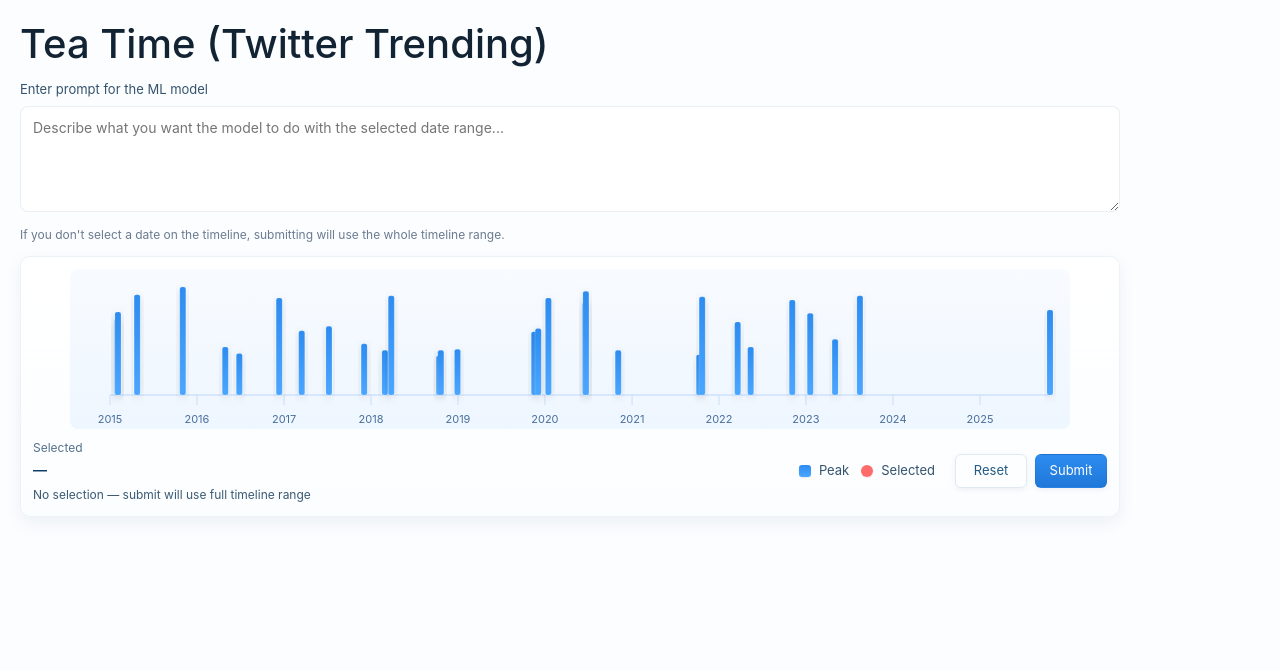
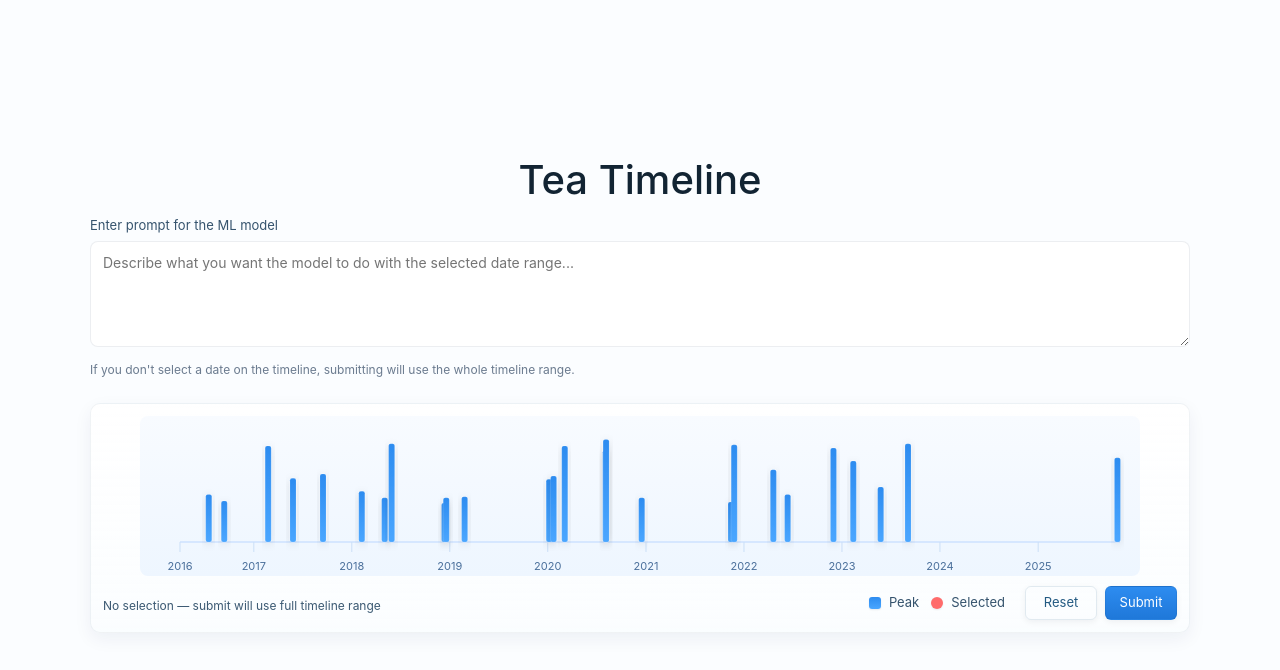
Before and after one commit to RyanDuong0/durhack-2025, a React (Vite) app in the folder frontend/: page / in a window 1280 px wide. Shown: the top 670 px of the page. Built offline with nearby package versions, Linux system fonts and the light colour scheme.

Commit message:
Changed timeline to only render from April 1st 2016

```diff
--- a/frontend/src/App.jsx
+++ b/frontend/src/App.jsx
@@ -12,45 +12,32 @@
     setResultMessage(null);
     setLoading(true);
 
-    // Example payload - adjust to your backend shape
-    const payload = {
-      prompt: promptText,
-      range: {
-        from: range.before.toISOString(),
-        to: range.after.toISOString(),
-      },
-    };
+    console.log("User prompt:", promptText);
+    setResultMessage({
+      type: "info",
+      text: `Prompt submitted: ${promptText || "(empty)"}`,
+      range: range ? { from: range.before.toLocaleString(), to: range.after.toLocaleString() } : null,
+    });
 
-    try {
-      const res = await fetch("/api/submit", {
-        method: "POST",
-        headers: {
-          "Content-Type": "application/json",
-        },
-        body: JSON.stringify(payload),
-      });
-
-      if (!res.ok) {
-        const text = await res.text();
-        throw new Error(`Server responded ${res.status}: ${text}`);
-      }
-
-      const data = await res.json();
-      setResultMessage({ type: "success", text: "Submitted successfully.", data });
-    } catch (err) {
-      console.error("Submit error:", err);
-      setResultMessage({ type: "error", text: err.message || "Submit failed." });
-    } finally {
-      setLoading(false);
-    }
+    setLoading(false);
   };
 
   return (
     <>
-      <div style={{ minHeight: "100vh", padding: "20px" }}>
-        <h1 style={{ marginBottom: 12 }}>Tea Time (Twitter Trending)</h1>
+      <div
+        style={{
+          minHeight: "100vh",
+          padding: "20px",
+          display: "flex",
+          flexDirection: "column",
+          alignItems: "center",
+          justifyContent: "center",
+          boxSizing: "border-box",
+        }}
+      >
+        <h1 style={{ marginBottom: 12 }}>Tea Timeline</h1>
 
-        <div style={{ marginBottom: 12, maxWidth: 1100 }}>
+        <div style={{ width: "100%", maxWidth: 1100, marginBottom: 12 }}>
           <label htmlFor="prompt" style={{ display: "block", marginBottom: 6, color: "#35536d", fontSize: 13 }}>
             Enter prompt for the ML model
           </label>
@@ -77,16 +64,18 @@
           </div>
         </div>
 
-        {/* Pass prompt and onSubmit handler down to Timeline */}
-        <Timeline trends={trends} startYear={2015} prompt={prompt} onSubmit={handleTimelineSubmit} />
+        {/* Pass startYear=2016 and startMonth=3 (April) explicitly so App cannot accidentally override it */}
+        <Timeline trends={trends} startYear={2016} startMonth={3} prompt={prompt} onSubmit={handleTimelineSubmit} />
 
-        <div style={{ maxWidth: 1100, marginTop: 12 }}>
+        <div style={{ width: "100%", maxWidth: 1100, marginTop: 12 }}>
           {loading && <div style={{ color: "#0f3b66" }}>Submitting...</div>}
           {resultMessage && (
             <div style={{ marginTop: 8, color: resultMessage.type === "error" ? "#b00020" : "#155e75" }}>
               {resultMessage.text}
-              {resultMessage.data && (
-                <pre style={{ marginTop: 8, whiteSpace: "pre-wrap", fontSize: 12 }}>{JSON.stringify(resultMessage.data, null, 2)}</pre>
+              {resultMessage.range && (
+                <div style={{ marginTop: 6, fontSize: 13, color: "#0f3b66" }}>
+                  Range used: {resultMessage.range.from} — {resultMessage.range.to}
+                </div>
               )}
             </div>
           )}
--- a/frontend/src/components/Timeline.jsx
+++ b/frontend/src/components/Timeline.jsx
@@ -1,7 +1,7 @@
 import React, { useState, useRef } from "react";
 import "../index.css";
 
-const Timeline = ({ trends, startYear = 2015, onSubmit, prompt = "" }) => {
+const Timeline = ({ trends, startYear = 2016, startMonth = 3, onSubmit, prompt = "" }) => {
   const [selectedDate, setSelectedDate] = useState(null);
   const [tooltip, setTooltip] = useState({ visible: false, x: 0, y: 0, content: "" });
   const [submittedRange, setSubmittedRange] = useState(null);
@@ -11,16 +11,30 @@
     return <div className="timeline-empty">No trend data available</div>;
   }
 
-  // timestamps and spans
-  const timestamps = trends.map((t) => t.date.getTime());
-  const trendsMin = Math.min(...timestamps);
-  const trendsMax = Math.max(...timestamps);
-  const forcedStart = new Date(startYear, 0, 1).getTime();
-  const minTimestamp = Math.min(trendsMin, forcedStart);
-  const maxTimestamp = trendsMax;
+  // Force timeline bounds: startYear/startMonth (default Apr 1, 2016) through now
+  const forcedStart = new Date(startYear, startMonth, 1).getTime(); // month is zero-indexed; 3 => April
+  const now = Date.now();
+  const minTimestamp = forcedStart;
+  const maxTimestamp = now;
   const timeSpan = Math.max(1, maxTimestamp - minTimestamp);
 
-  const maxScore = Math.max(...trends.map((t) => t.score)) || 1;
+  // Only render peaks that fall inside [forcedStart, now]
+  const filteredTrends = trends.filter((t) => {
+    const ts = t.date.getTime();
+    return ts >= minTimestamp && ts <= maxTimestamp;
+  });
+
+  // If no peaks in the forced range, show a helpful empty state
+  if (filteredTrends.length === 0) {
+    return (
+      <div className="timeline-empty">
+        No trend data available (after {new Date(minTimestamp).toLocaleDateString()})
+      </div>
+    );
+  }
+
+  // Compute max score from filtered trends for proper vertical scaling
+  const maxScore = Math.max(...filteredTrends.map((t) => t.score), 1);
 
   // SVG coordinate system
   const viewW = 1000;
@@ -33,47 +47,64 @@
     const ratio = (ts - minTimestamp) / timeSpan;
     return chartPadding.left + Math.max(0, Math.min(1, ratio)) * chartW;
   };
-  const heightFor = (score) => {
-    return Math.max(2, (score / maxScore) * (chartH - 6));
-  };
+  const heightFor = (score) => Math.max(2, (score / maxScore) * (chartH - 6));
 
-  // ticks: one tick per year between the forced start and final year
+  // ticks: one tick per year between the forced start and final year (now)
   const startYearVal = new Date(minTimestamp).getFullYear();
   const endYearVal = new Date(maxTimestamp).getFullYear();
   const years = [];
   for (let y = startYearVal; y <= endYearVal; y++) years.push(y);
 
+  // Helper: convert client mouse event to SVG coordinate (viewBox coordinate)
+  const clientToSvgPoint = (clientX, clientY) => {
+    const svg = svgRef.current;
+    if (!svg) return null;
+    const pt = svg.createSVGPoint();
+    pt.x = clientX;
+    pt.y = clientY;
+    const ctm = svg.getScreenCTM && svg.getScreenCTM();
+    if (!ctm) {
+      // fallback: map using bounding rect
+      const rect = svg.getBoundingClientRect();
+      const rx = (clientX - rect.left) / rect.width;
+      const ry = (clientY - rect.top) / rect.height;
+      return { x: rx * viewW, y: ry * viewH };
+    }
+    const svgP = pt.matrixTransform(ctm.inverse());
+    return { x: svgP.x, y: svgP.y };
+  };
+
   const handleSvgClick = (e) => {
-    if (!svgRef.current) return;
-    const rect = svgRef.current.getBoundingClientRect();
-    const x = e.clientX - rect.left;
-    // ratio relative to the drawn chart inside the svg rectangle
-    const leftPx = (chartPadding.left / viewW) * rect.width;
-    const chartPx = (chartW / viewW) * rect.width;
-    const ratio = Math.max(0, Math.min(1, (x - leftPx) / chartPx));
+    const svgPoint = clientToSvgPoint(e.clientX, e.clientY);
+    if (!svgPoint) return;
+    const x = svgPoint.x;
+    const ratio = Math.max(0, Math.min(1, (x - chartPadding.left) / chartW));
     const clickedTimestamp = minTimestamp + ratio * timeSpan;
     setSelectedDate(new Date(clickedTimestamp));
   };
 
   const handlePeakHover = (event, trend) => {
-    const rect = svgRef.current.getBoundingClientRect();
-    setTooltip({
-      visible: true,
-      x: event.clientX - rect.left,
-      y: event.clientY - rect.top - 8,
-      content: `${trend.topic} — ${trend.date.toLocaleDateString()} — score ${trend.score}`,
-    });
+    const svgPoint = clientToSvgPoint(event.clientX, event.clientY);
+    const content = `${trend.topic} — ${trend.date.toLocaleDateString()} — score ${trend.score}`;
+    if (svgPoint) {
+      setTooltip({ visible: true, x: svgPoint.x, y: svgPoint.y, content });
+    } else {
+      const rect = svgRef.current.getBoundingClientRect();
+      setTooltip({ visible: true, x: event.clientX - rect.left, y: event.clientY - rect.top - 8, content });
+    }
   };
 
   const handlePeakMove = (event) => {
     if (!tooltip.visible) return;
-    const rect = svgRef.current.getBoundingClientRect();
-    setTooltip((t) => ({ ...t, x: event.clientX - rect.left, y: event.clientY - rect.top - 8 }));
+    const svgPoint = clientToSvgPoint(event.clientX, event.clientY);
+    if (svgPoint) setTooltip((t) => ({ ...t, x: svgPoint.x, y: svgPoint.y }));
+    else {
+      const rect = svgRef.current.getBoundingClientRect();
+      setTooltip((t) => ({ ...t, x: event.clientX - rect.left, y: event.clientY - rect.top - 8 }));
+    }
   };
 
-  const handlePeakLeave = () => {
-    setTooltip({ visible: false, x: 0, y: 0, content: "" });
-  };
+  const handlePeakLeave = () => setTooltip({ visible: false, x: 0, y: 0, content: "" });
 
   const formatSelected = (d) => (d ? d.toLocaleDateString() : "—");
 
@@ -81,25 +112,17 @@
   const getDateRangeForSelection = (date) => {
     if (!date) return null;
     const msPerDay = 24 * 60 * 60 * 1000;
-    const delta = Math.round(45 * msPerDay); // ~1.5 months
-    return {
-      before: new Date(date.getTime() - delta),
-      after: new Date(date.getTime() + delta),
-    };
+    const delta = Math.round(45 * msPerDay);
+    return { before: new Date(date.getTime() - delta), after: new Date(date.getTime() + delta) };
   };
 
-  const getWholeRange = () => {
-    return { before: new Date(minTimestamp), after: new Date(maxTimestamp) };
-  };
+  const getWholeRange = () => ({ before: new Date(minTimestamp), after: new Date(maxTimestamp) });
 
   const dateRange = getDateRangeForSelection(selectedDate);
 
-  // Submit handler: if user didn't select -> use full range, otherwise 3-month range around selection.
   const handleSubmit = () => {
     const rangeToUse = selectedDate ? getDateRangeForSelection(selectedDate) : getWholeRange();
     setSubmittedRange(rangeToUse);
-
-    // Forward both range and prompt to parent if provided
     if (typeof onSubmit === "function") {
       try {
         onSubmit(rangeToUse, prompt);
@@ -107,7 +130,6 @@
         console.error("onSubmit callback error:", err);
       }
     } else {
-      // default: log to console
       console.log("Submitted timeline range and prompt:", rangeToUse, prompt);
     }
   };
@@ -153,6 +175,7 @@
             strokeWidth={2}
           />
 
+          {/* Year ticks */}
           {years.map((yr) => {
             const ts = new Date(yr, 0, 1).getTime();
             const x = xFor(ts);
@@ -166,7 +189,8 @@
             );
           })}
 
-          {trends.map((trend, i) => {
+          {/* Draw peaks (only filteredTrends) */}
+          {filteredTrends.map((trend, i) => {
             const x = xFor(trend.date.getTime());
             const h = heightFor(trend.score);
             const barW = 6;
@@ -192,6 +216,7 @@
             );
           })}
 
+          {/* Selected marker */}
           {selectedDate && (
             <>
               <line
@@ -208,6 +233,7 @@
           )}
         </svg>
 
+        {/* Tooltip (positioned relative to svg via percent of viewBox) */}
         {tooltip.visible && (
           <div
             className="timeline-tooltip"
@@ -223,48 +249,20 @@
 
         <div className="timeline-info">
           <div className="timeline-info-left">
-            <div className="info-label">Selected</div>
-            <div className="info-value">{formatSelected(selectedDate)}</div>
+            {selectedDate && <div className="info-label">Selected</div> }
+            {selectedDate && <div className="info-value">{formatSelected(selectedDate)}</div> }
             {dateRange && <div className="info-sub">Range: {dateRange.before.toLocaleDateString()} — {dateRange.after.toLocaleDateString()}</div>}
             {!selectedDate && <div className="info-sub">No selection — submit will use full timeline range</div>}
-            {submittedRange && (
-              <div className="info-sub" style={{ marginTop: 8, color: "#155e75" }}>
-                Submitted: {submittedRange.before.toLocaleDateString()} — {submittedRange.after.toLocaleDateString()}
-              </div>
-            )}
+            {submittedRange && <div className="info-sub" style={{ marginTop: 8, color: "#155e75" }}>Submitted: {submittedRange.before.toLocaleDateString()} — {submittedRange.after.toLocaleDateString()}</div>}
           </div>
 
           <div className="timeline-info-right">
-            <div className="legend-item">
-              <span className="legend-dot legend-dot-peak" /> Peak
-            </div>
-            <div className="legend-item">
-              <span className="legend-dot legend-dot-selected" /> Selected
-            </div>
+            <div className="legend-item"><span className="legend-dot legend-dot-peak" /> Peak</div>
+            <div className="legend-item"><span className="legend-dot legend-dot-selected" /> Selected</div>
 
             <div className="timeline-actions">
-                {/* Button to Reset the timeline */}
-              <button
-                type="button"
-                className="td-btn td-btn-secondary"
-                onClick={handleReset}
-                title="Deselect timeline"
-                aria-label="Reset timeline selection"
-              >
-                Reset
-              </button>
-
-                {/* Button to Submit the timeline */}
-              <button
-                type="button"
-                className="td-btn td-btn-primary"
-                onClick={handleSubmit}
-                title="Submit timeline range"
-                aria-label="Submit timeline range"
-                disabled={false}
-              >
-                Submit
-              </button>
+              <button type="button" className="td-btn td-btn-secondary" onClick={handleReset} title="Deselect timeline" aria-label="Reset timeline selection">Reset</button>
+              <button type="button" className="td-btn td-btn-primary" onClick={handleSubmit} title="Submit timeline range" aria-label="Submit timeline range">Submit</button>
             </div>
           </div>
         </div>
--- a/frontend/src/data/exampleTrends.js
+++ b/frontend/src/data/exampleTrends.js
@@ -1,5 +1,5 @@
-function randomDate(startYear = 2015, endYear = 2025) {
-  const start = new Date(`${startYear}-01-01`).getTime();
+function randomDate(startYear = 2016, endYear = 2025) {
+  const start = new Date(`${startYear}-04-01`).getTime();
   const end = new Date(`${endYear}-12-31`).getTime();
   const timestamp = start + Math.random() * (end - start);
   return new Date(timestamp);
```
